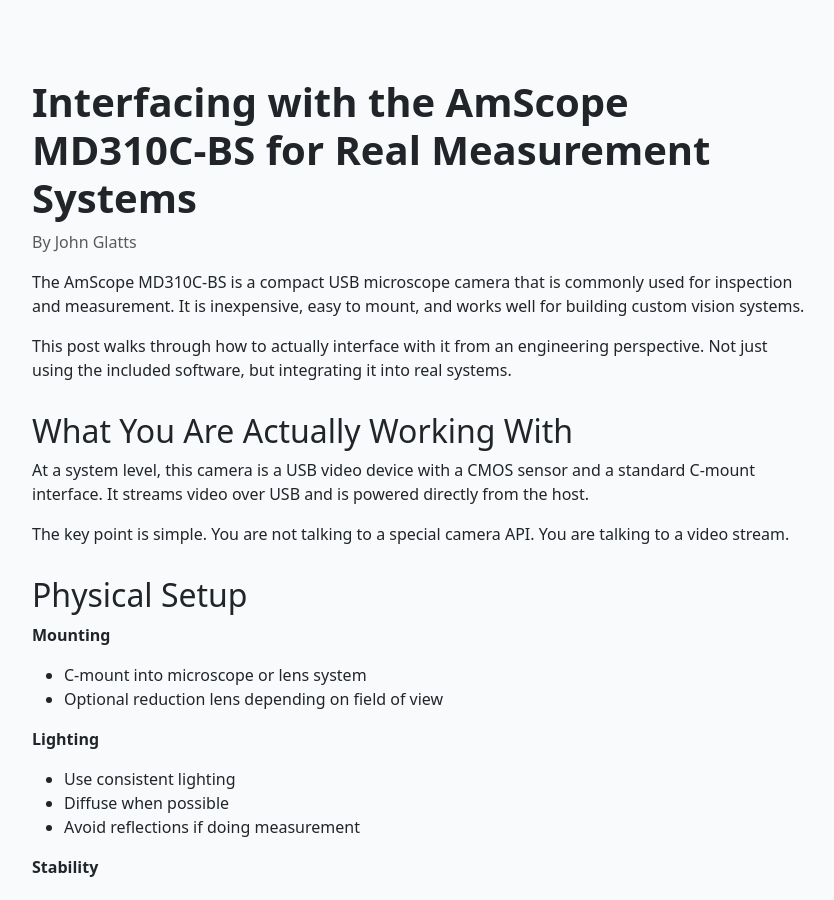
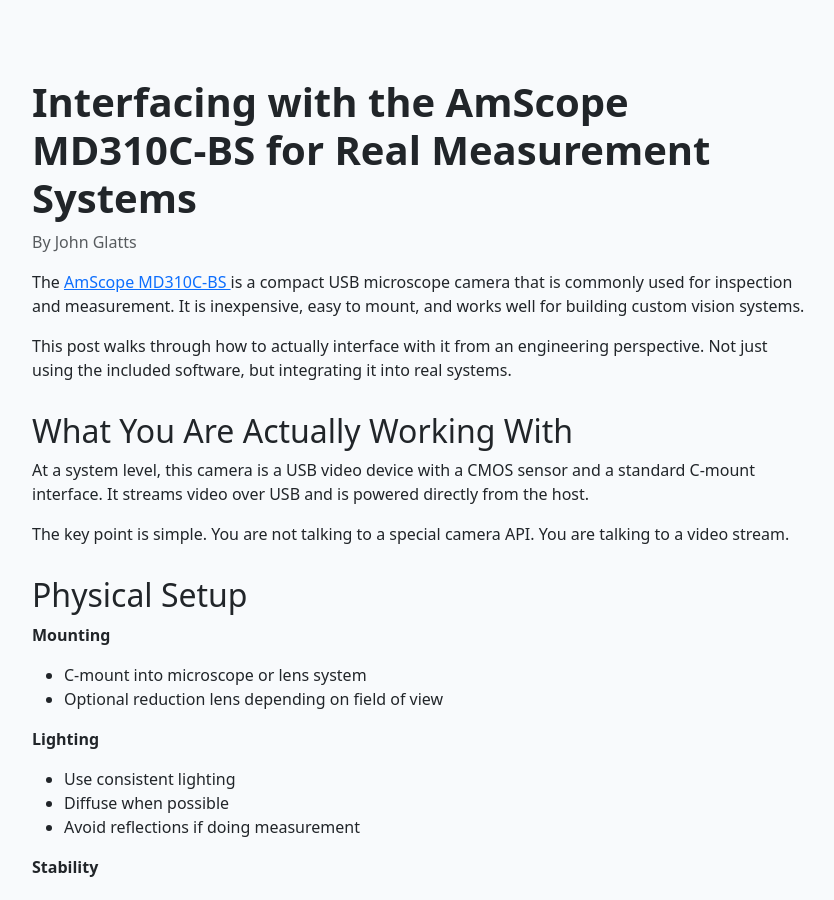
Before and after one commit to jglatts/jglatts.github.io, a Jekyll site: the page machine-vision-lighting-manufacturing.html, which Jekyll copies as it is, in a window 1280 px wide and 900 px high. Shown: the whole window, without its empty margins (220-1054 px from the left). Built offline with Jekyll 4.4.1, drawn with Linux system fonts in a browser that asks for light colours; part of the change alters nothing that is shown.

```diff
--- a/machine-vision-lighting-manufacturing.html
+++ b/machine-vision-lighting-manufacturing.html
@@ -37,8 +37,12 @@
     <p class="text-muted">By John Glatts</p>
 
     <p>
-        The AmScope MD310C-BS is a compact USB microscope camera that is commonly used for inspection and measurement.
-        It is inexpensive, easy to mount, and works well for building custom vision systems.
+    The
+    <a href="https://amscope.com/products/md310c-bs" target="_blank">
+        AmScope MD310C-BS
+    </a>
+    is a compact USB microscope camera that is commonly used for inspection and measurement.
+    It is inexpensive, easy to mount, and works well for building custom vision systems.
     </p>
 
     <p>
```
